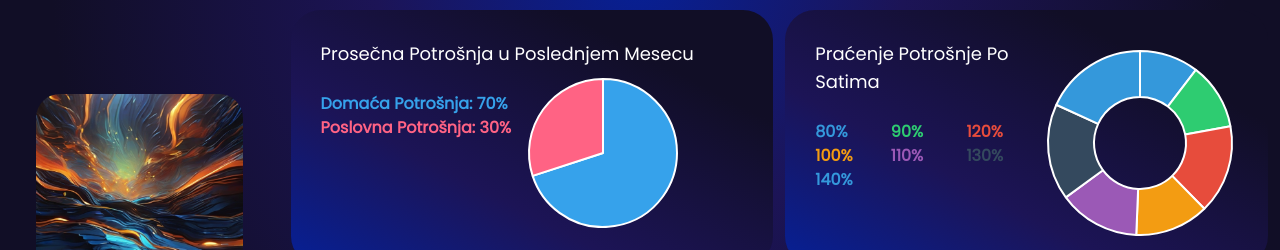
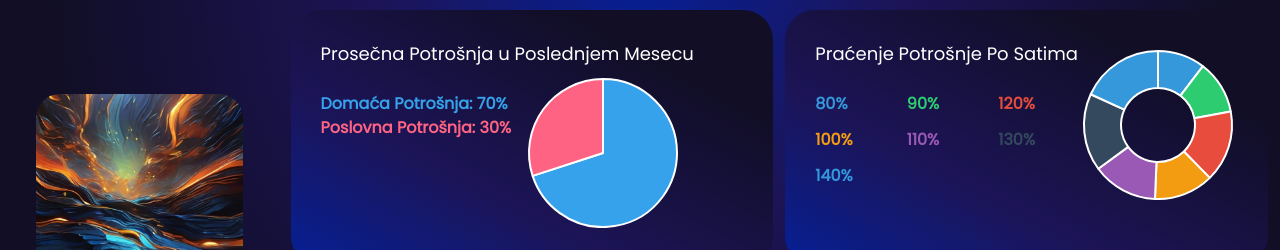
Before and after one commit to aminnicevic04/Hackathon-App, a Next.js app: page / in a window 1280 px wide. Shown: the part 430-680 px from the top of the page. Built offline with nearby package versions, Linux system fonts and the light colour scheme; no server answers; sample sign-in values are in the browser's storage.

Commit message:
Adding changes

```diff
--- a/components/dashboard/charts/HoursConsumption.js
+++ b/components/dashboard/charts/HoursConsumption.js
@@ -28,7 +28,7 @@ const HoursConsumption = ({ data }) => {
     <div className="h-64 card_charts w-full flex max-xl:justify-between max-md:flex-col max-md:h-fit">
       <div>
         <h2 className="text-lg text-white">{areaChart.label}</h2>
-        <div className="my-6 grid grid-cols-3">
+        <div className="my-6 grid grid-cols-3 gap-3">
           {labelsWithStyles.map((item, index) => (
             <div key={index} style={item.style}>
               {item.label}
@@ -36,6 +36,7 @@ const HoursConsumption = ({ data }) => {
           ))}
         </div>
       </div>
+      <div className="h-40">
         <Doughnut
           data={{
             datasets: [
@@ -47,6 +48,7 @@ const HoursConsumption = ({ data }) => {
           }}
         />
       </div>
+    </div>
   );
 };
 
```
Lines whose indentation alone changed are shown as unchanged.
